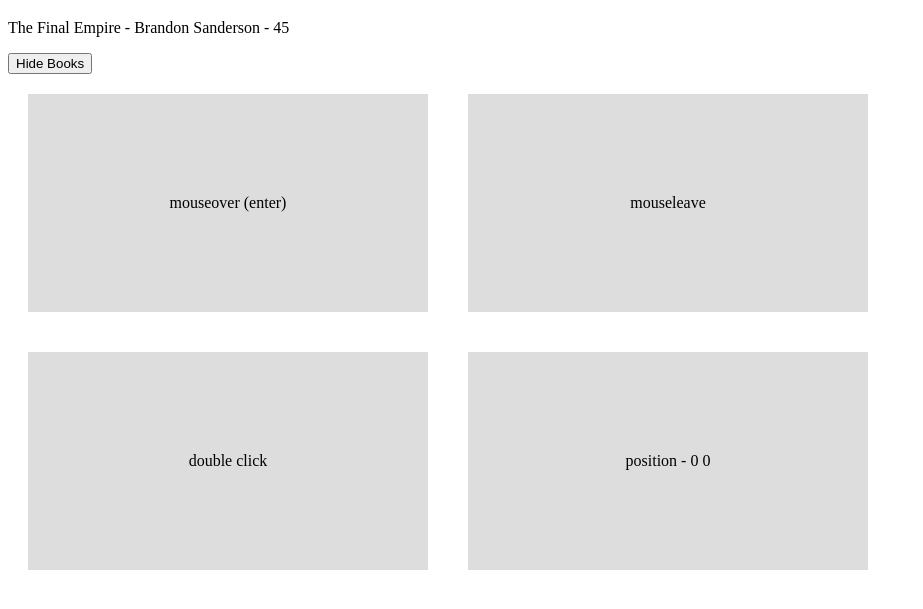
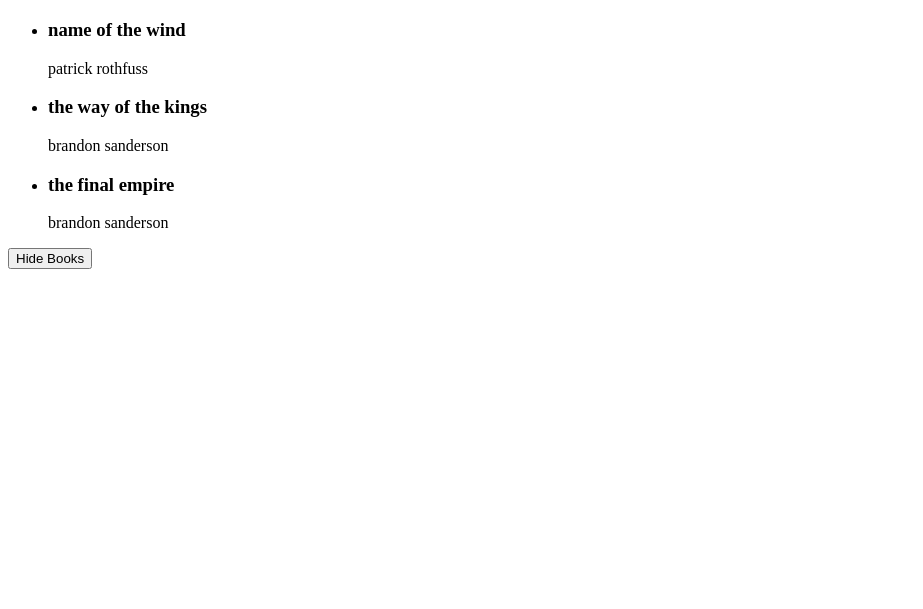
Before and after one commit to corinahincu/Node.Js, a plain HTML site: page index.html in a window 1280 px wide. Shown: the part 61-670 px from the top of the page, without its empty margins (0-923 px from the left). Drawn offline with nearby package versions, Linux system fonts and the light colour scheme.

Commit message:
outputting lists(v-for)

```diff
--- a/app.js
+++ b/app.js
@@ -2,26 +2,16 @@ const app = Vue.createApp({
   data() {
     return{
       showBooks: true,
-      title: 'The Final Empire',
-      author: 'Brandon Sanderson',
-      age: 45,
-      x: 0,
-      y: 0
+      books: [
+        { title: 'name of the wind', author:'patrick rothfuss'},
+        { title: 'the way of the kings', author:'brandon sanderson'},
+        { title: 'the final empire', author:'brandon sanderson'}
+      ]
     }
   },
   methods: {
     toggleShowBooks(){
       this.showBooks = !this.showBooks
-    },
-    handleEvent(e,data){
-      console.log(e,e.type)
-      if(data){
-        console.log(data)
-      }
-    },
-    handleMousemove(e){
-      this.x = e.offsetX
-      this.y = e.offsetY
     }
   }
 })
--- a/index.html
+++ b/index.html
@@ -6,35 +6,24 @@
   <title>Learning Vue</title>
 <!--   <script src="https://unpkg.com/vue@3.0.2"></script> -->
 <script src="https://unpkg.com/vue@3/dist/vue.global.js"></script>
-  <style>
-    .box{
-      padding: 100px 0;
-      width: 400px;
-      text-align: center;
-      background: #ddd;
-      margin: 20px;
-      display: inline-block;
-    }
-  </style>
 </head>
 <body>
   <h1>Hello, Vue </h1>
 
   <div id="app">
     <div v-if="showBooks">
-      <p> {{ title }} - {{ author }} - {{ age }} </p>
+      <ul>
+        <li v-for="book in books">
+          <h3>{{ book.title }}</h3>
+          <p>{{ book.author }}</p>
+        </li>
+      </ul>
     </div>
 
     <button @click="toggleShowBooks">
       <span v-if="showBooks">Hide Books</span>
       <span v-else> Show Books </span>
     </button>
-    <br>
-    <!-- mouse events -->
-    <div class="box" @mouseover="handleEvent($event,5)">mouseover (enter)</div>
-    <div class="box" @mouseleave="handleEvent">mouseleave</div>
-    <div class="box" @dblclick="handleEvent">double click</div>
-    <div class="box" @mousemove="handleMousemove"> position - {{ x }} {{ y }} </div>
   </div>
 
   <script src="app.js"></script>
```
